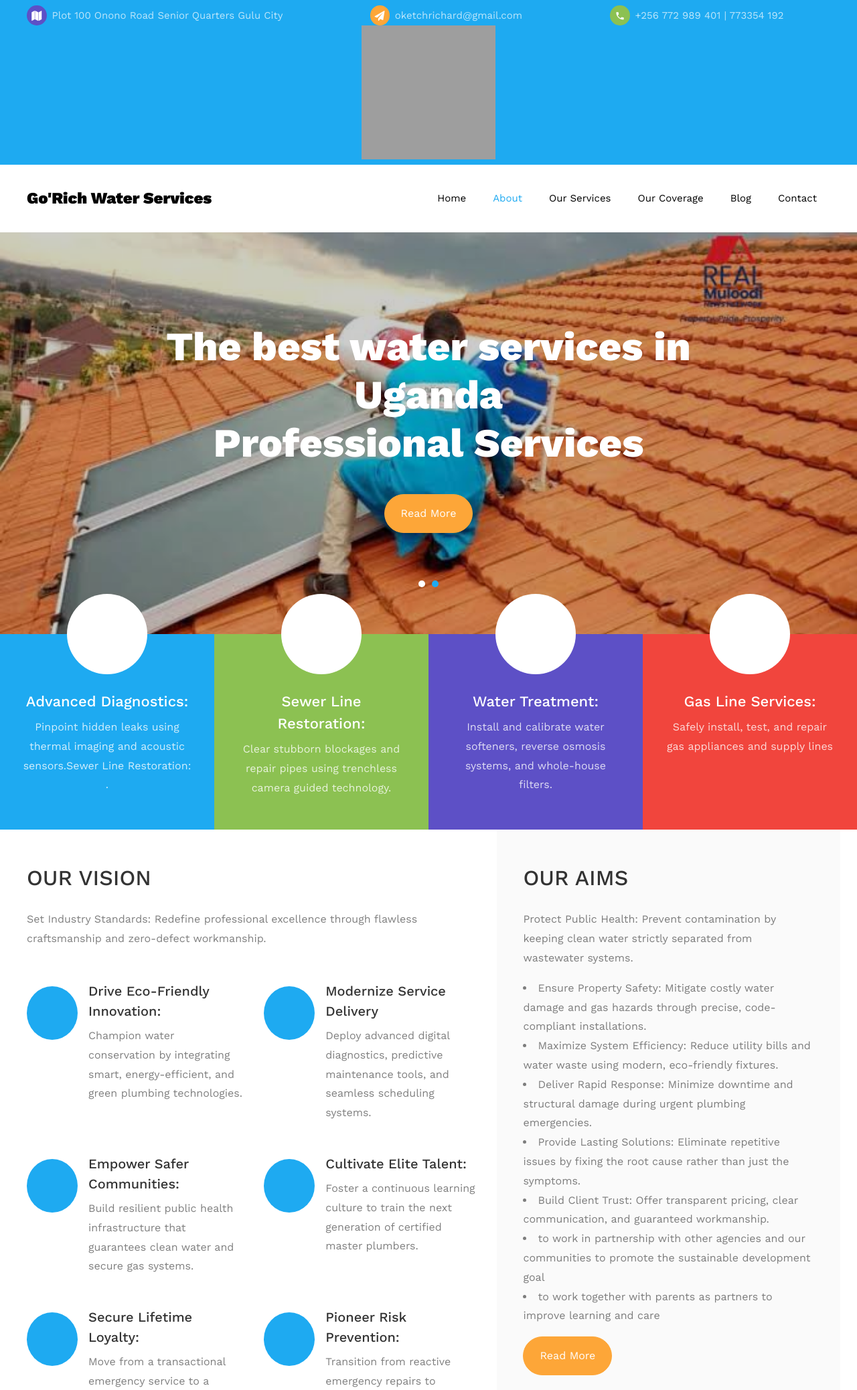
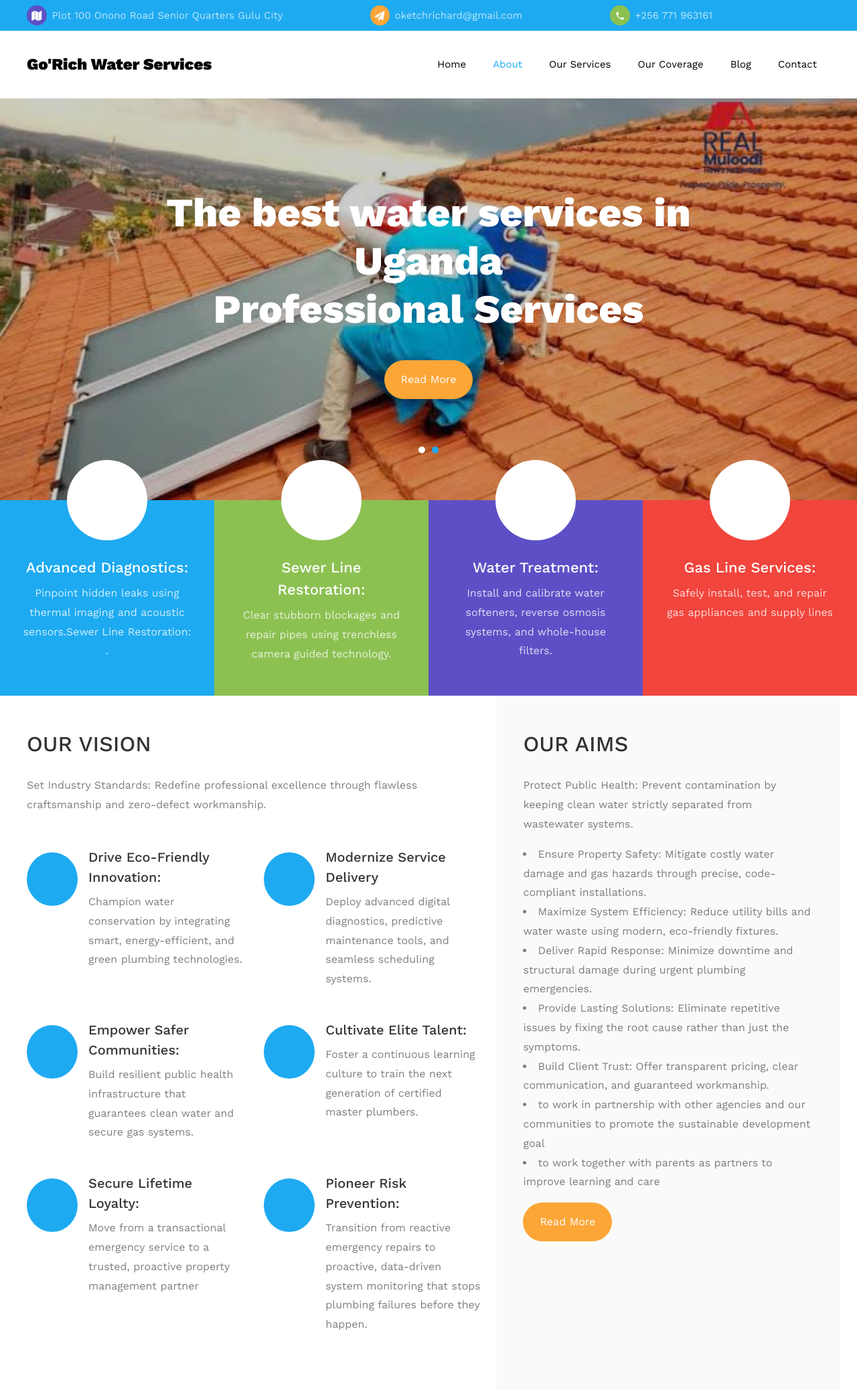
Before and after one commit to Emmy-infinity/Mothercarefinal, a Django app: page / in a window 1280 px wide. Shown: the top 2076 px of the page at 67% size. Run offline with Django 4.2, Linux system fonts and the light colour scheme; some libraries are stand-ins or nearby versions; some web fonts are replaced; grey boxes are pictures that could not be loaded.

Commit message:
Update contact phone number in index.html

```diff
--- a/kindergaten/templates/index.html
+++ b/kindergaten/templates/index.html
@@ -43,13 +43,13 @@
 					    </div>
 					    <div class="col-md pr-4 d-flex topper align-items-center">
 					    	<div class="icon bg-tertiary mr-2 d-flex justify-content-center align-items-center"><span class="icon-phone2"></span></div>
-						    <span class="text"> +256 772 989 401  | 773354 192</span>
+						    <span class="text"> +256 771 963161</span>
 					    </div>
 				    </div>
 			    </div>
 		    </div>
 		  </div>
-		  <center><img src="{% static '' %}"  width="200px" height="200px"/> </center>
+
     </div>
     <nav class="navbar navbar-expand-lg navbar-dark bg-dark ftco_navbar ftco-navbar-light" id="ftco-navbar">
 	    <div class="container d-flex align-items-center">
```
